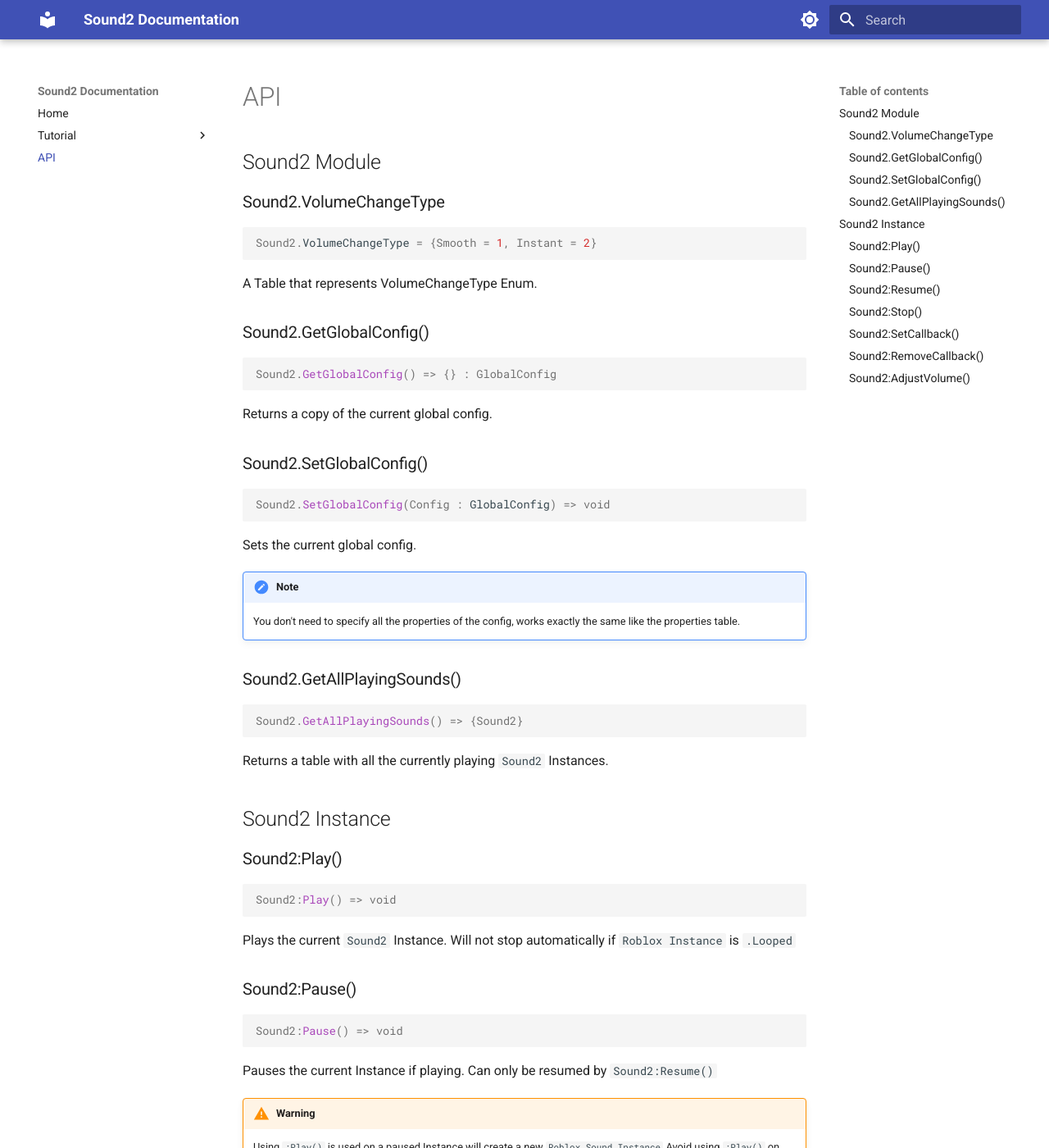
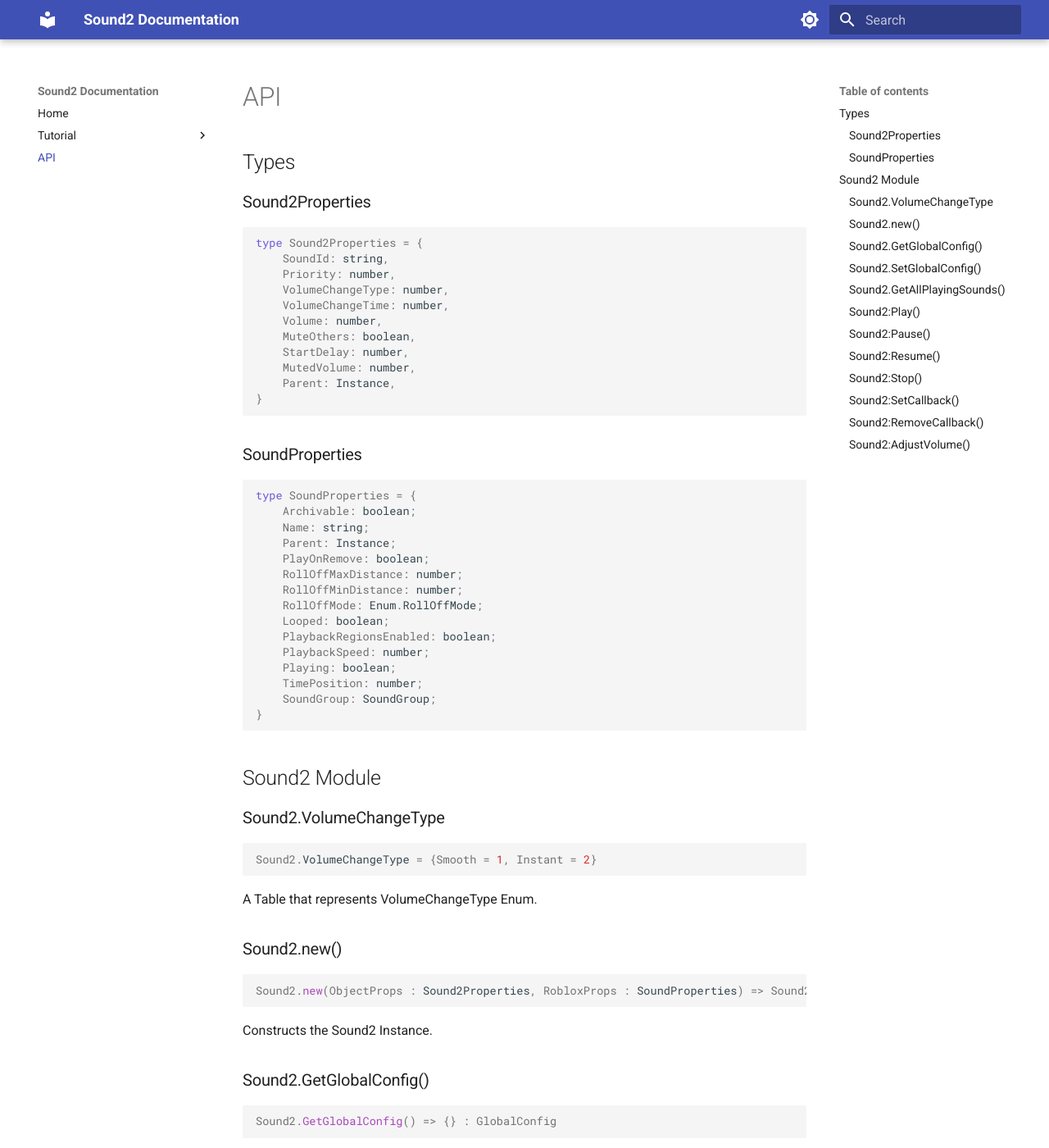
Before and after one commit to cheetiedotpy/sound2-docs, an MkDocs documentation site: the page built from docs/api.md, in a window 1280 px wide and 1400 px high. Shown: the whole window at 82% size. Built offline with MkDocs 1.6.1 and Material for MkDocs 9.7.7, drawn with Linux system fonts in a browser that asks for light colours.

Commit message:
Muted Volume Docs + API Changes

````diff
--- a/docs/api.md
+++ b/docs/api.md
@@ -1,9 +1,48 @@
+## Types
+### Sound2Properties
+```lua
+type Sound2Properties = {
+	SoundId: string,
+	Priority: number,
+	VolumeChangeType: number,
+	VolumeChangeTime: number,
+	Volume: number,
+	MuteOthers: boolean,
+	StartDelay: number,
+	MutedVolume: number,
+	Parent: Instance,
+}
+```
+### SoundProperties
+```lua
+type SoundProperties = {
+	Archivable: boolean;
+	Name: string;
+	Parent: Instance;
+	PlayOnRemove: boolean;
+	RollOffMaxDistance: number;
+	RollOffMinDistance: number;
+	RollOffMode: Enum.RollOffMode;
+	Looped: boolean;
+	PlaybackRegionsEnabled: boolean;
+	PlaybackSpeed: number;
+	Playing: boolean;
+	TimePosition: number;
+	SoundGroup: SoundGroup;
+}
+```
+
 ## Sound2 Module
 ### Sound2.VolumeChangeType
 ```lua
 Sound2.VolumeChangeType = {Smooth = 1, Instant = 2}
 ```
 A Table that represents VolumeChangeType Enum.
+### Sound2.new()
+```lua
+Sound2.new(ObjectProps : Sound2Properties, RobloxProps : SoundProperties) => Sound2
+```
+Constructs the Sound2 Instance.
 ### Sound2.GetGlobalConfig()
 ```lua
 Sound2.GetGlobalConfig() => {} : GlobalConfig
--- a/mkdocs.yml
+++ b/mkdocs.yml
@@ -41,4 +41,5 @@
   - Smoothing It Out: tutorial/smoothing.md
   - Callbacks: tutorial/callbacks.md
   - Sounds Dictionary: tutorial/soundsdict.md
+  - Muted Volume: tutorial/mutedvolume.md
 - API: api.md
````
Also changed, not shown: other parts of docs/api.md (+0 -1 lines), docs/tutorial/mutedvolume.md (added, +26 -0 lines).
